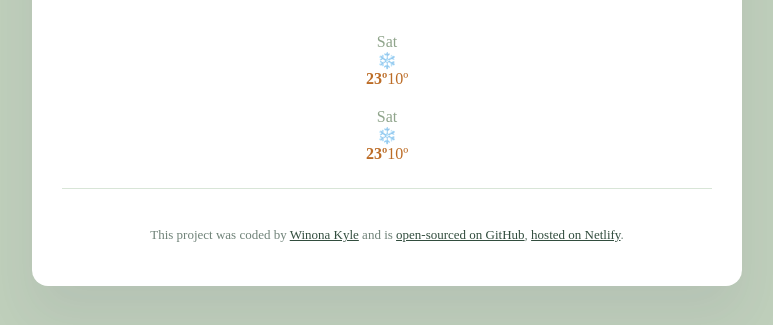
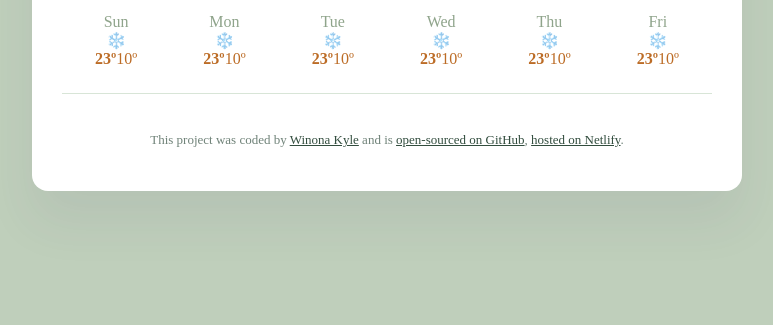
Before and after one commit to winonakyle/vanilla-forecast, a plain HTML site: page index.html in a window 1280 px wide. Shown: the part 231-556 px from the top of the page, without its empty margins (253-1026 px from the left). Drawn offline with nearby package versions, Linux system fonts and the light colour scheme; no server answers; a web font is replaced by a local one.

Commit message:
updated html and css (again)

```diff
--- a/index.html
+++ b/index.html
@@ -19,7 +19,7 @@
     </form>
   </header>
   <main>
-    <div class="current-weather">
+  <div class="current-weather">
     <div>
       <h1 class="current-weather-city" id="city"></h1>
       <p class="current-weather-details">
@@ -36,21 +36,63 @@
   </div>
   <div class="weather-forecast">
     <div class="weather-forecast-day-wrap">
-    <div class="weather-forecast-day">Sat</div>
+    <div class="weather-forecast-day">Sun</div>
     <div class="weather-forecast-icon">❄️</div>
     <div class="weather-forecast-temps">
       <div class="weather-forecast-temp-high"><strong>23º</strong></div>
       <div class="weather-forecast-temp-low"> 10º</div>
     </div>
     </div>
-    </div>
-    <div class="weather-forecast-day-wrap">
-      <div class="weather-forecast-day">Sat</div>
+    <div class="weather-forecast">
+      <div class="weather-forecast-day-wrap">
+      <div class="weather-forecast-day">Mon</div>
       <div class="weather-forecast-icon">❄️</div>
       <div class="weather-forecast-temps">
         <div class="weather-forecast-temp-high"><strong>23º</strong></div>
         <div class="weather-forecast-temp-low"> 10º</div>
       </div>
+      </div>
+      </div>
+      <div class="weather-forecast">
+        <div class="weather-forecast-day-wrap">
+        <div class="weather-forecast-day">Tue</div>
+        <div class="weather-forecast-icon">❄️</div>
+        <div class="weather-forecast-temps">
+          <div class="weather-forecast-temp-high"><strong>23º</strong></div>
+          <div class="weather-forecast-temp-low"> 10º</div>
+        </div>
+        </div>
+        </div>
+        <div class="weather-forecast">
+          <div class="weather-forecast-day-wrap">
+          <div class="weather-forecast-day">Wed</div>
+          <div class="weather-forecast-icon">❄️</div>
+          <div class="weather-forecast-temps">
+            <div class="weather-forecast-temp-high"><strong>23º</strong></div>
+            <div class="weather-forecast-temp-low"> 10º</div>
+          </div>
+          </div>
+          </div>
+          <div class="weather-forecast">
+            <div class="weather-forecast-day-wrap">
+            <div class="weather-forecast-day">Thu</div>
+            <div class="weather-forecast-icon">❄️</div>
+            <div class="weather-forecast-temps">
+              <div class="weather-forecast-temp-high"><strong>23º</strong></div>
+              <div class="weather-forecast-temp-low"> 10º</div>
+            </div>
+            </div>
+            </div>
+            <div class="weather-forecast">
+              <div class="weather-forecast-day-wrap">
+              <div class="weather-forecast-day">Fri</div>
+              <div class="weather-forecast-icon">❄️</div>
+              <div class="weather-forecast-temps">
+                <div class="weather-forecast-temp-high"><strong>23º</strong></div>
+                <div class="weather-forecast-temp-low"> 10º</div>
+              </div>
+              </div>
+              </div>
   </div>
   </main>
   <footer>
--- a/src/style.css
+++ b/src/style.css
@@ -95,8 +95,6 @@ main {
 .weather-forecast {
   display: flex;
   justify-content: space-around;
-  margin-top: 20px;
-  margin-bottom: 20px;
 }
 
 .weather-forecast-day {
```
